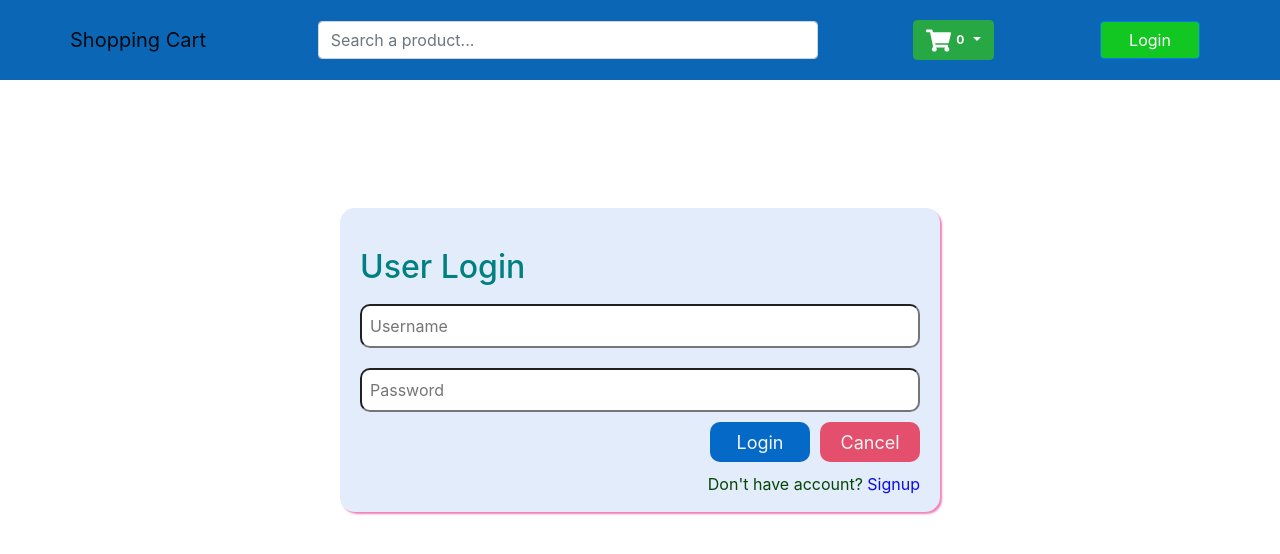
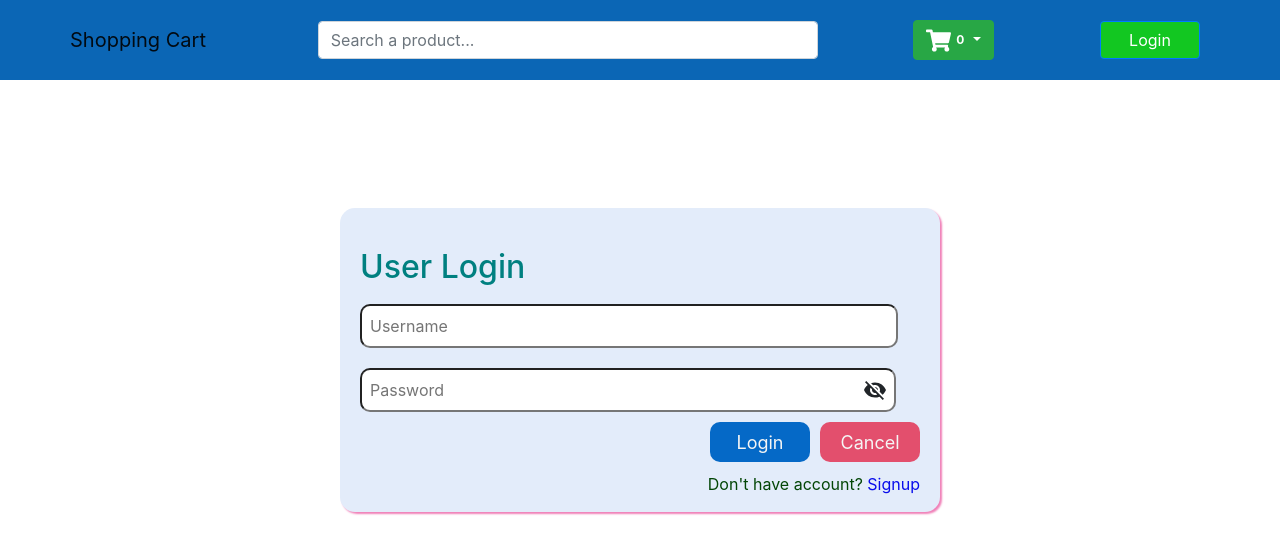
Before and after one commit to samrat93/ContextAPI-AddToCart, a React (Create React App) app: page /login in a window 1280 px wide. Shown: the top 554 px of the page. Built offline with nearby package versions, Linux system fonts and the light colour scheme.

Commit message:
adding password visible feature in login page

```diff
--- a/package.json
+++ b/package.json
@@ -3,6 +3,7 @@
   "version": "0.1.0",
   "private": true,
   "dependencies": {
+    "@material-ui/icons": "^4.11.3",
     "@testing-library/jest-dom": "^5.11.4",
     "@testing-library/react": "^11.1.0",
     "@testing-library/user-event": "^12.1.10",
--- a/src/components/Auth/Login.js
+++ b/src/components/Auth/Login.js
@@ -3,10 +3,11 @@ import { Link } from "react-router-dom";
 import { useHistory } from "react-router-dom";
 import { CartState } from "../../context/Context";
 import "../styles.css";
+import VisibilityIcon from "@material-ui/icons/Visibility";
+import VisibilityOffIcon from "@material-ui/icons/VisibilityOff";
 
 const Login = () => {
-  const { userData, setUserData } = CartState();
-
+  const { userData, setUserData,showPassword,setShowpassword } = CartState();
   const [error, setError] = useState("");
   const history = useHistory();
   const handleChange = (e) => {
@@ -38,6 +39,10 @@ const Login = () => {
     setError("");
   };
 
+  const handleIconVisible = () => {
+    setShowpassword(!showPassword);
+  };
+
   return (
     <>
       <div className="loginContainer">
@@ -52,14 +57,28 @@ const Login = () => {
               placeholder="Username"
               required
             />
+            <div className="textboxWithIcon">
+              {showPassword ? (
+                <VisibilityIcon
+                  onClick={handleIconVisible}
+                  className="iconVisible"
+                />
+              ) : (
+                <VisibilityOffIcon
+                  className="iconVisible"
+                  onClick={handleIconVisible}
+                />
+              )}
+
               <input
                 onChange={handleChange}
-              type="password"
+                type={`${showPassword ? "text" : "password"}`}
                 name="password"
                 value={userData.password}
                 placeholder="Password"
                 required
               />
+            </div>
             <div className="btnWrapper">
               <button type="submit" className="loginButton">
                 Login
--- a/src/components/styles.css
+++ b/src/components/styles.css
@@ -130,9 +130,10 @@
   color: teal;
 }
 
-input[type="text"],input[type="email"],
+input[type="text"],
+input[type="email"],
 input[type="password"] {
-  width: 100%;
+  width: 96%;
   border-radius: 10px;
   box-sizing: border-box;
   margin: 10px 0px 10px 0px;
@@ -181,13 +182,12 @@ input[type="password"] {
   margin-top: 10px;
 }
 
-.profile-pic-round{
+.profile-pic-round {
   border-radius: 50%;
-  margin:auto;
-  display:flex;
-
+  margin: auto;
+  display: flex;
 }
-.profile-wrapper{
+.profile-wrapper {
   min-width: 360px;
   max-width: 650px;
   height: auto;
@@ -198,7 +198,7 @@ input[type="password"] {
   padding: 10px;
   box-shadow: 0px 1px 3px 0px rgba(0, 0, 0, 0.15);
 }
-.textBox{
+.textBox {
   width: 100%;
   padding: 10px;
   margin-right: 8px;
@@ -208,17 +208,26 @@ input[type="password"] {
   box-sizing: border-box;
   word-wrap: break-word;
 }
-.textLabel{
-    color: blue;
+.textLabel {
+  color: blue;
 }
-.cartEmpty{
-  color:#e34f6d;
+.cartEmpty {
+  color: #e34f6d;
   font-size: 35px;
   margin-top: 20%;
 }
-.textBox-wrap{
+.textBox-wrap {
   display: flex;
   flex-direction: row;
   /* padding: 10px; */
   gap: 5px;
 }
+.textboxWithIcon {
+  display: flex;
+  flex-direction: row-reverse;
+}
+.iconVisible {
+  position: relative;
+  right: 33px;
+  top: 20px;
+}
--- a/src/context/Context.js
+++ b/src/context/Context.js
@@ -35,6 +35,7 @@ const Context = ({ children }) => {
     password: "",
     confPass: "",
   });
+  const [showPassword, setShowpassword] = useState(false);
   const [productState, productDispatch] = useReducer(productReducer, {
     byStock: false,
     byFastDelivery: false,
@@ -54,6 +55,8 @@ const Context = ({ children }) => {
         productState,
         productDispatch,
         userData,
+        showPassword,
+        setShowpassword,
         setUserData,
       }}
     >
```
Also changed, not shown: 1 other file (tests, documents, lock files or other folders). Lines whose indentation alone changed are shown as unchanged.
